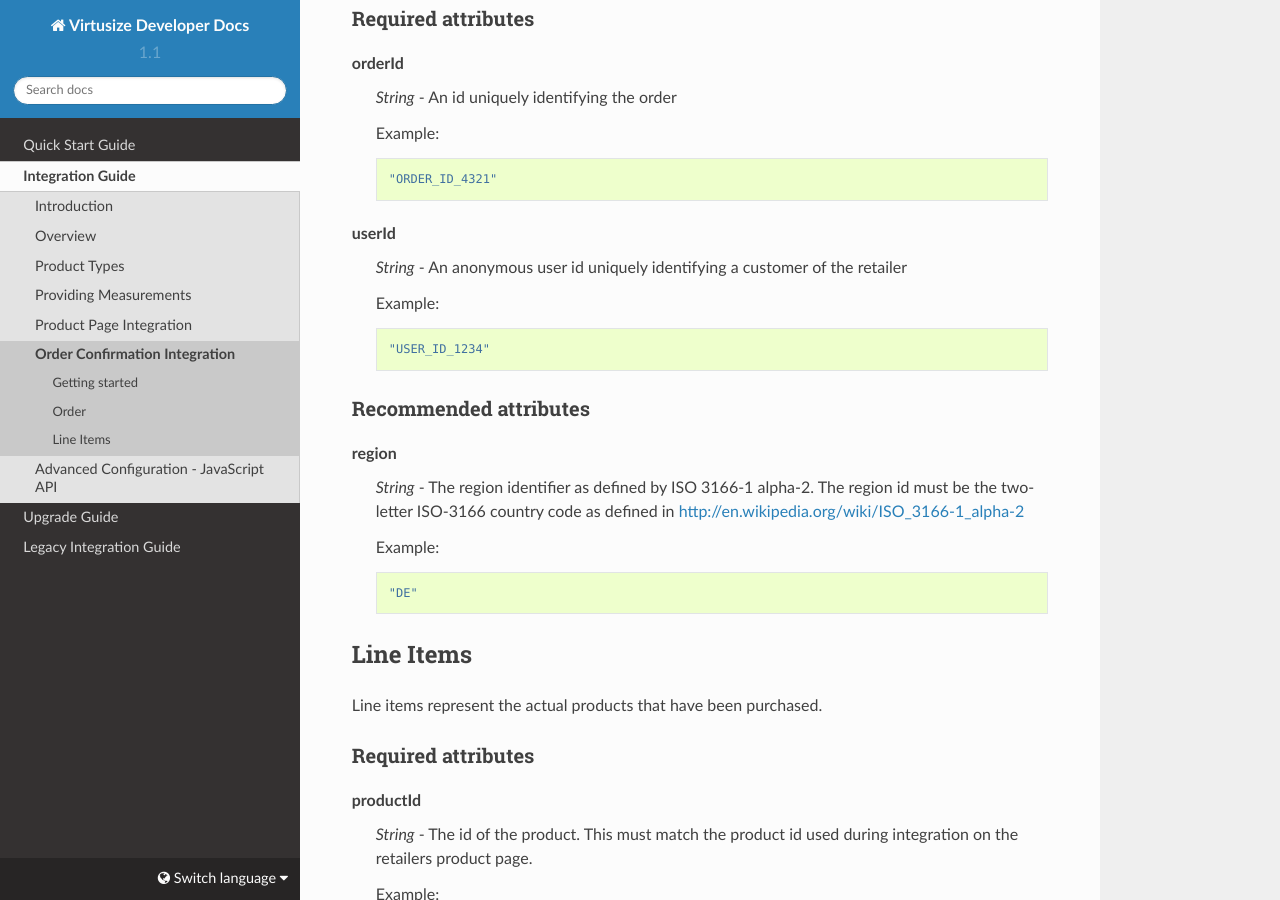
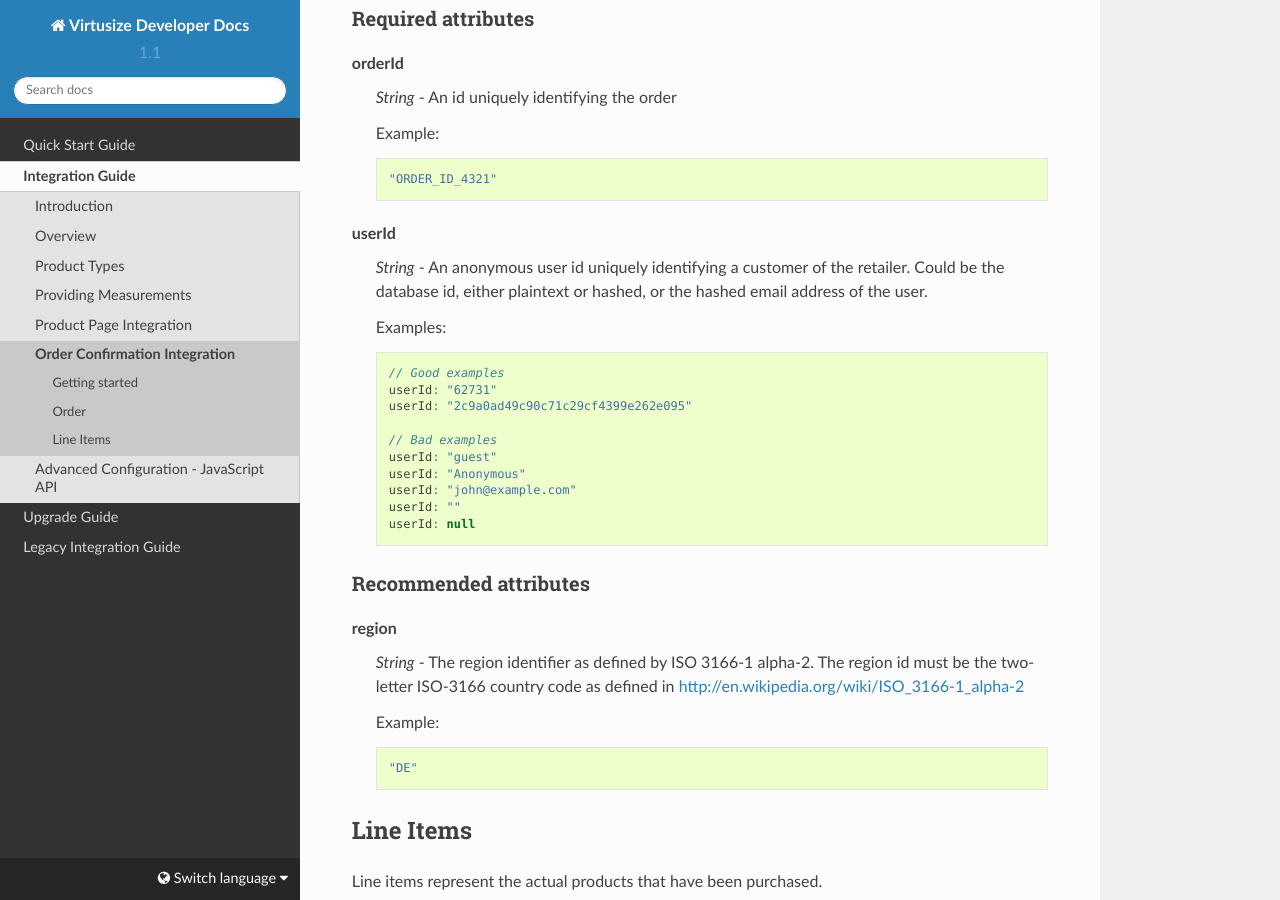
Before and after one commit to virtusize/virtusize.github.io, a Sphinx documentation site: the page built from source/integration-guide/order-confirmation.rst, in a window 1280 px wide and 900 px high, scrolled down 1458 px. Built offline with Sphinx 7.4.7 and the Read the Docs theme 2.0.0, drawn with Linux system fonts in a browser that asks for light colours; some of the changed text lies outside the part shown.

Commit message:
Docs: Added good/bad examples for user ids and other improvements.

```diff
--- a/source/integration-guide/integration.rst
+++ b/source/integration-guide/integration.rst
@@ -172,9 +172,9 @@ this image with one actively provided to Virtusize like this
 ::
 
     vs.addWidget({
-        productId: 'PRODUCT_ID',
-        buttonSelector: 'BUTTON_SELECTOR',
-        productImageUrl: 'PRODUCT_IMAGE_URL'
+        productId: "PRODUCT_ID",
+        buttonSelector: "BUTTON_SELECTOR",
+        productImageUrl: "PRODUCT_IMAGE_URL"
     });
 
 That way you can select and provide an image that represents the product better
--- a/source/integration-guide/measurements.rst
+++ b/source/integration-guide/measurements.rst
@@ -160,9 +160,9 @@ the ``id`` as well as the ``version`` variables in the product data.
 
     vs.setApiKey("0000000000000000000000000000000000000000");
     vs.addWidget({
-        productId: 'PRODUCT_VERSION',
-        buttonSelector 'BUTTON_SELECTOR',
-        productVersion: 'PRODUCT_VERSION'
+        productId: "PRODUCT_VERSION",
+        buttonSelector "BUTTON_SELECTOR",
+        productVersion: "PRODUCT_VERSION"
     });
     </script>
     <!-- End Virtusize Integration -->
--- a/source/integration-guide/order-confirmation.rst
+++ b/source/integration-guide/order-confirmation.rst
@@ -86,11 +86,22 @@ orderId
         "ORDER_ID_4321"
 
 userId
-    *String* - An anonymous user id uniquely identifying a customer of the retailer
+    *String* - An anonymous user id uniquely identifying a customer of the
+    retailer. Could be the database id, either plaintext or hashed, or the
+    hashed email address of the user.
 
-    Example::
+    Examples::
 
-        "USER_ID_1234"
+        // Good examples
+        userId: "62731"
+        userId: "2c9a0ad49c90c71c29cf4399e262e095"
+
+        // Bad examples
+        userId: "guest"
+        userId: "Anonymous"
+        userId: "john@example.com"
+        userId: ""
+        userId: null
 
 
 Recommended attributes
@@ -192,18 +203,31 @@ gender
 unitPrice
     *Float* - The unit price of this item.
 
-    Example::
+    Examples::
 
+        // Good examples
         99.95
+        100.00
+
+        // Bad examples
+        "100.00"
+        100.0005
 
 quantity
     *Integer* - The quantitiy of this line item for the given color and size.
     If the customer bought different sizes or colors, a separate item has to be
     added for each variant.
 
-    Example::
+    Examples::
 
+        // Good examples
         1
+        2
+        10
+
+        // Bad examples
+        "1"
+        0.5
 
 
 Here is a complete line item object::
```
Also changed, not shown: source/integration-guide/advanced.rst (+7 -11 lines), source/quick-start-guide/index.rst (+26 -8 lines).
